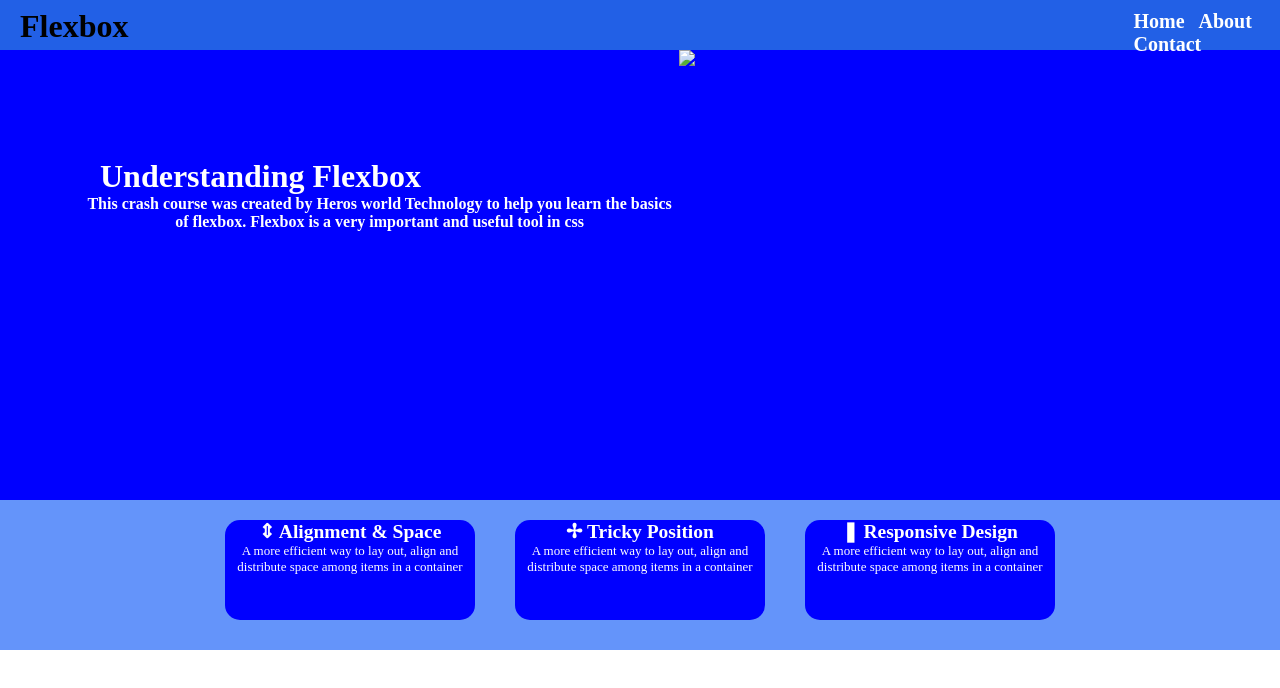
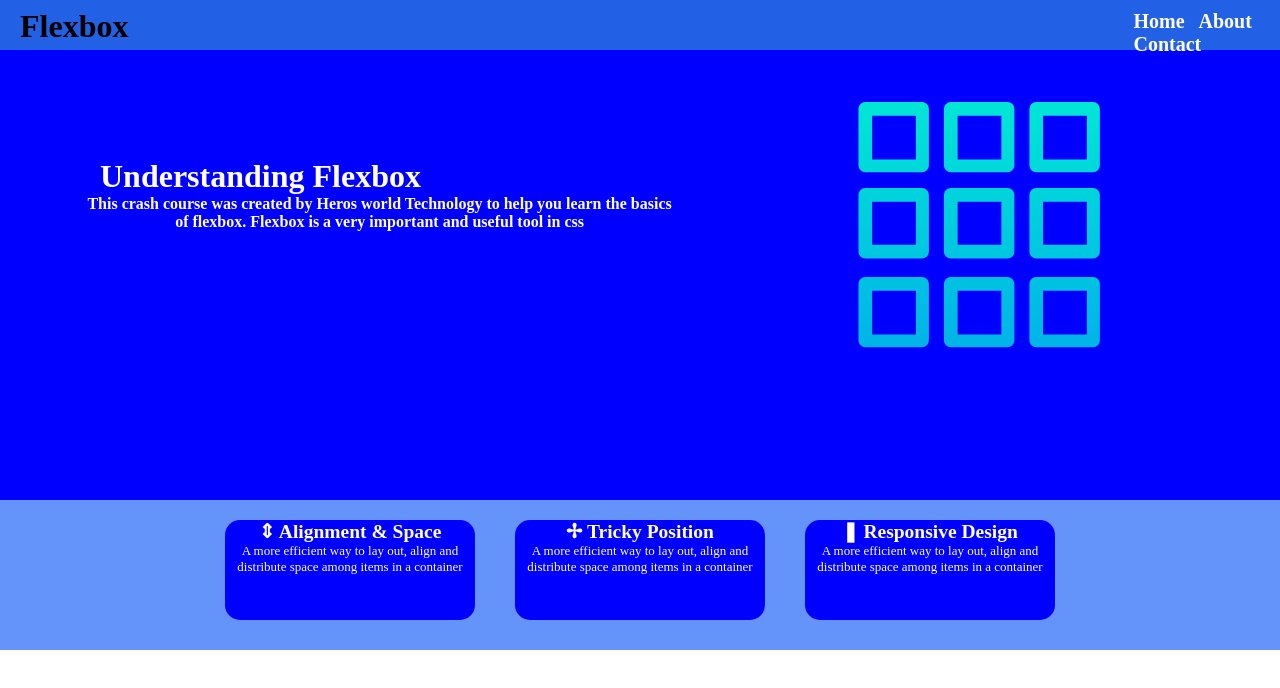
Before and after one commit to salowise/first-flexbox-project, a plain HTML site: page index.html in a window 1280 px wide. Drawn offline with Linux system fonts and the light colour scheme.

Commit message:
Update index.html

```diff
--- a/index.html
+++ b/index.html
@@ -23,7 +23,7 @@
             <p><b>This crash course was created by Heros world Technology to help you learn the basics of flexbox.
              Flexbox is a very important and useful tool in css</b></p>
         </div>
-        <img src="/src/image/grid.svg">
+        <img src="grid.svg">
     </div>
     <div class="yam">
         <div class="lat">
```
